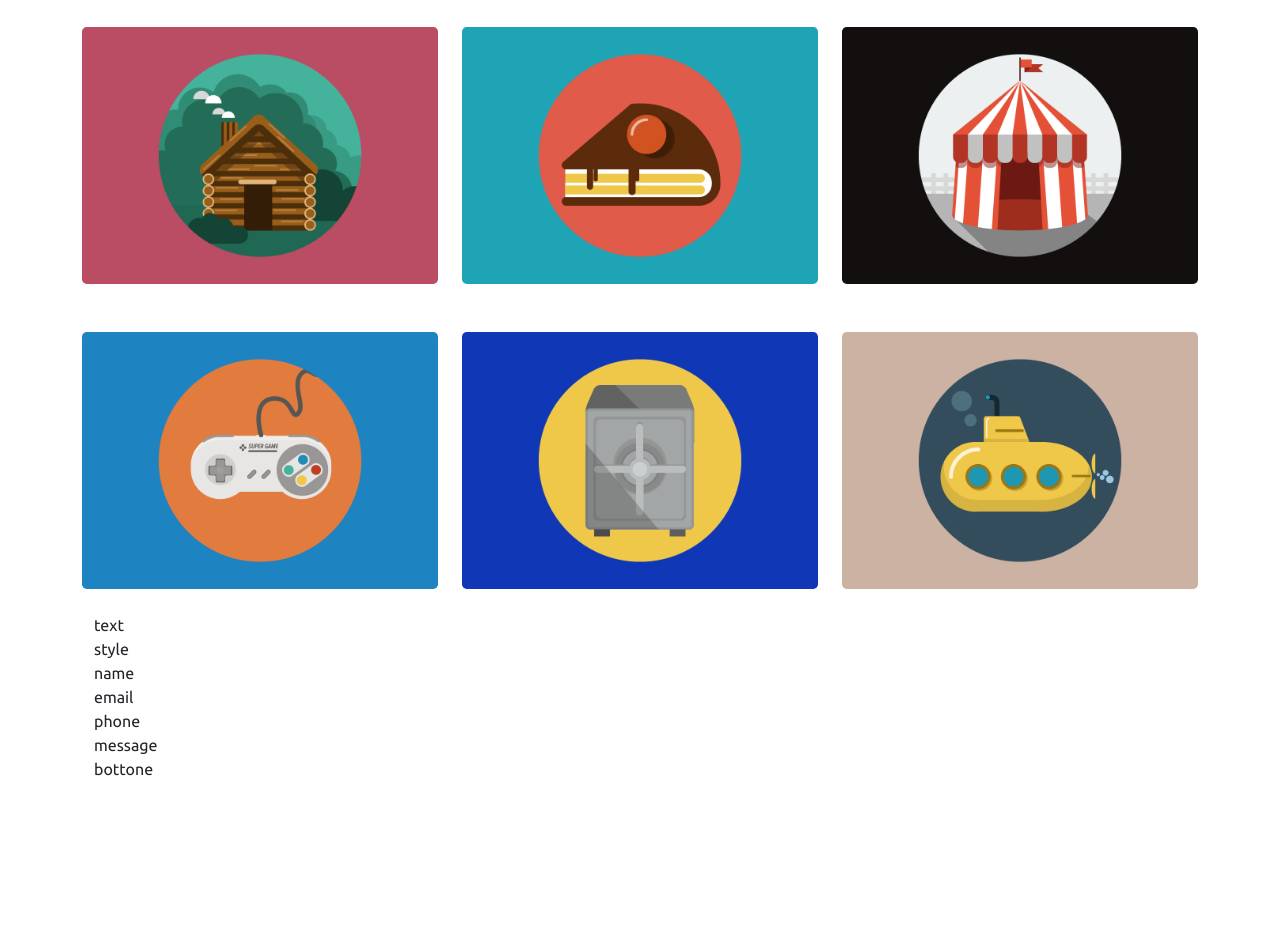
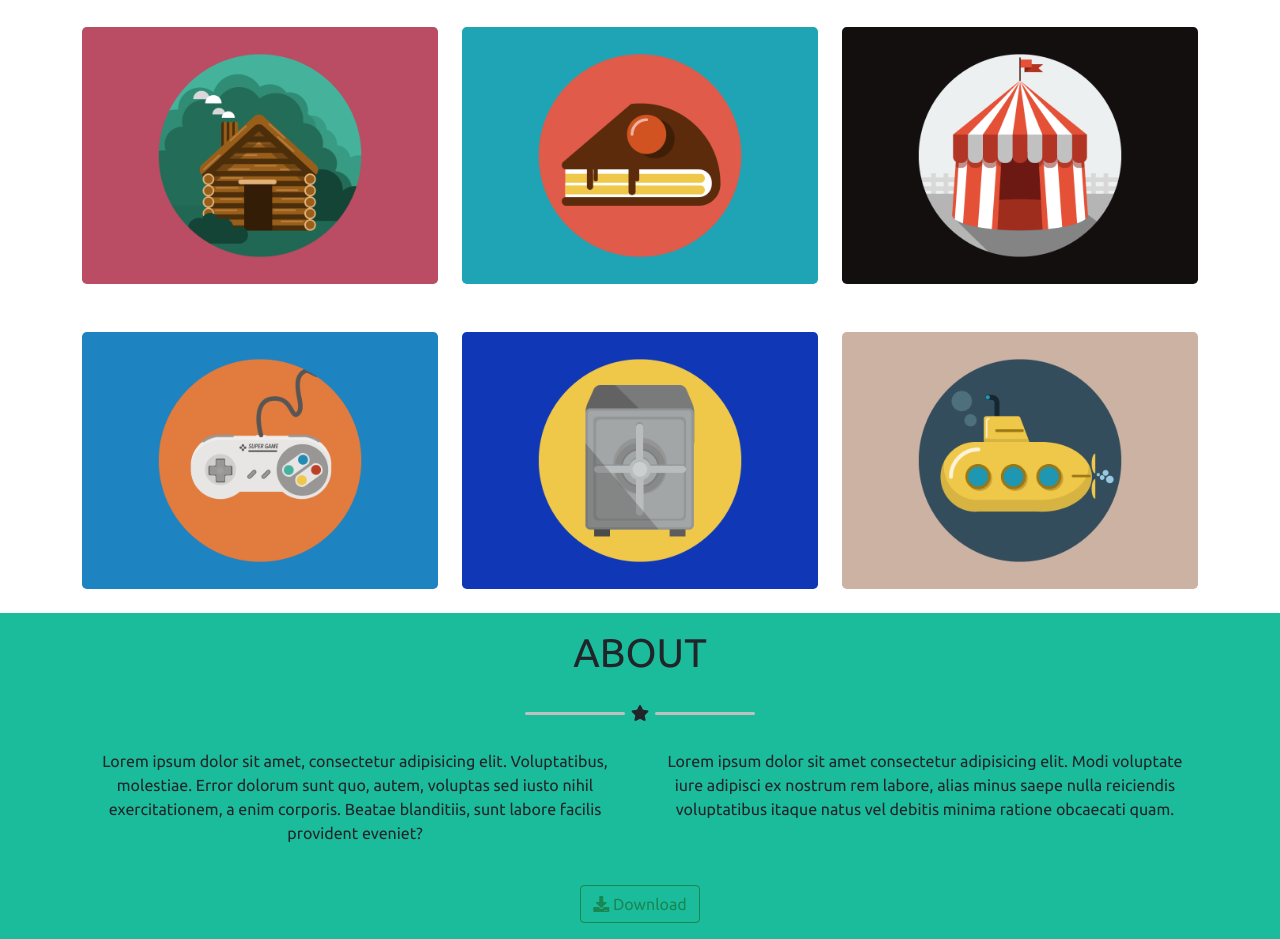
Before and after one commit to gatsuBerserk/html-css-bootstrap-freelancer, a plain HTML site: page index.html in a window 1280 px wide. Shown: the part 663-1602 px from the top of the page. Before the commit the page ends 1444 px from the top, so only its background shows below. Drawn offline with nearby package versions, Linux system fonts and the light colour scheme.

Commit message:
section about

```diff
--- a/index.html
+++ b/index.html
@@ -70,7 +70,8 @@
         </div>
     </section>
 
-    <section class="container" id="main">
+    <main>
+            <section class="container">
                 <div class="row text-center py-3">
                     <div class="col-12 text-uppercase fw-bold">
                         <h1>
@@ -106,24 +107,45 @@
                         <img class="img-fluid rounded-3" src="img/submarine.png" alt=" Submarine">
                     </div>
                 </div>
+            </section>
 
-        <!-- <section class="container my-bg-color-green" id="about">
-            <div class="row text-center">
-                <div class="col-12">text</div>
-                <div class="col-12">style</div>
+            <section id="about"  class="my-bg-color-green">
+                <div class="container ">
+                    <div class="row text-center ">
+                            <div class="col-12 text-uppercase fw-bold py-3">
+                                 <h1>
+                                    About
+                                </h1>
+                            </div>
+
+                            <div class="box-star d-flex justify-content-center align-items-center">
+                                <div class="line"></div>
+                                <div class="star"><i class="fas fa-star"></i></div>
+                                <div class="line"></div>
+                            </div>
+                    </div>
+
+
+                        <div class="row text-center ">
+                            <div class="col-12 col-md-6 py-4">Lorem ipsum dolor sit amet, consectetur adipisicing elit. Voluptatibus, molestiae. Error dolorum sunt quo, autem, voluptas sed iusto nihil exercitationem, a enim corporis. Beatae blanditiis, sunt labore facilis provident eveniet?</div>
+                            <div class="col-12 col-md-6 py-4">Lorem ipsum dolor sit amet consectetur adipisicing elit. Modi voluptate iure adipisci ex nostrum rem labore, alias minus saepe nulla reiciendis voluptatibus itaque natus vel debitis minima ratione obcaecati quam.</div>
                         </div>
 
                         <div class="row text-center">
-                <div class="col-12 col-md-6">text</div>
-                <div class="col-12 col-md-6">text</div>
+                            <div class="col-12">
+                                <div class="py-3">
+                                    <button type="button" class="btn btn-outline-success bnt-lg">
+                                        <i class="fas fa-download"></i>
+                                        Download
+                                    </button>
                                 </div>
-
-            <div class="row text-center">
-                <div class="col-12">bottone</div>
                             </div>
-        </section>  -->
-
-        <section class="container" id="form">
+                        </div>
+                    </div>
+                </div>
+            </section>
+    </main>
+        <!-- <section class="container" id="form">
             <div class="row ">
                 <div class="col-12 ">text</div>
                 <div class="col-12 ">style</div>
@@ -133,7 +155,7 @@
                 <div class="col-12 ">message</div>
                 <div class="col-12"> bottone</div>
             </div>
-        </section>
+        </section>  -->
 
     </section>
 
```
Lines whose indentation alone changed are shown as unchanged.
